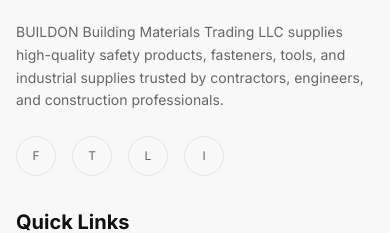
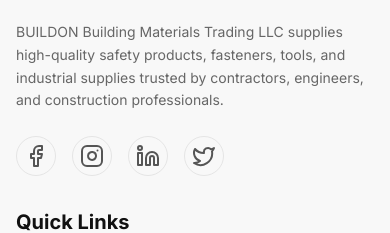
Before and after one commit to Rafnaspp/buildon, a Next.js app: page /contact in a window 390 px wide. Shown: the part 4760-4993 px from the top of the page. Built offline with nearby package versions, Linux system fonts and the light colour scheme.

Commit message:
Added banner in home , fixed the navbar layout info section ,added links to address , phone and mail in footer

```diff
--- a/src/components/Footer.tsx
+++ b/src/components/Footer.tsx
@@ -1,3 +1,4 @@
+import { Facebook, Instagram, Linkedin, Twitter } from 'lucide-react'
 import Image from 'next/image'
 import Link from 'next/link'
 
@@ -23,17 +24,30 @@
               fasteners, tools, and industrial supplies trusted by contractors, engineers,
               and construction professionals.
             </p>
-            <div className="flex space-x-4">
-              {['Facebook', 'Twitter', 'LinkedIn', 'Instagram'].map((social) => (
-                <a
-                  key={social}
-                  href="#"
-                  className="w-10 h-10 bg-section-alt border border-border rounded-full flex items-center justify-center hover:bg-primary hover:text-text-heading transition-colors"
-                >
-                  <span className="text-xs text-text-secondary hover:text-text-heading">{social[0]}</span>
-                </a>
-              ))}
+            {/* Social section */}
+            <div className='flex space-x-4'>
+              <a key = "facebook"
+              href="#"
+              className='w-10 h-10 rounded-full bg-section-alt border border-border flex items-center justify-center hover:bg-primary hover:text-text-heading transition-colors'
+              ><Facebook /></a>
+              <a key = "Instagram"
+              href="#"
+              className='w-10 h-10 rounded-full bg-section-alt border border-border flex items-center justify-center hover:bg-primary hover:text-text-heading transition-colors'
+              >
+              <Instagram /></a>
+              <a key = "LinkedIn"
+              href="#"
+              className='w-10 h-10 rounded-full bg-section-alt border border-border flex items-center justify-center hover:bg-primary hover:text-text-heading transition-colors'
+              >
+              <Linkedin /></a>
+              <a key = "twitter"
+              href="#"
+              className='w-10 h-10 rounded-full bg-section-alt border border-border flex items-center justify-center hover:bg-primary hover:text-text-heading transition-colors'
+              >
+              <Twitter /></a>
+
             </div>
+
           </div>
 
           {/* Quick Links */}
@@ -43,7 +57,7 @@
               {['About','Products','Gallery','Contact'].map((link) => (
                 <li key={link}>
                   <Link
-                    href={`#${link.toLowerCase().replace(' ', '')}`}
+                    href={`/${link.toLowerCase().replace(' ', '')}`}
                     className="text-text-secondary text-sm hover:text-primary transition-colors"
                   >
                     {link}
@@ -87,24 +101,29 @@
                   <path strokeLinecap="round" strokeLinejoin="round" strokeWidth={2} d="M17.657 16.657L13.414 20.9a1.998 1.998 0 01-2.827 0l-4.244-4.243a8 8 0 1111.314 0z" />
                   <path strokeLinecap="round" strokeLinejoin="round" strokeWidth={2} d="M15 11a3 3 0 11-6 0 3 3 0 016 0z" />
                 </svg>
-                <div>
-                  <p className="text-text-secondary text-sm">Media City</p>
-                  <p className="text-text-secondary text-sm">Al Massaned, Sharjah</p>
+                <Link href="https://www.google.com/maps?q=Media+City,AL+Massaned,Sharjah">
+                <div className='group hover:text-primary'>
+                  <p className="text-text-secondary text-sm hover:text-primary hover:drop-shadow-lg transition-colors ease-in">Media City <br></br> Al Massaned, Sharjah</p>
                 </div>
+                </Link>
               </div>
 
               <div className="flex items-center">
                 <svg className="w-5 h-5 text-primary mr-3 flex-shrink-0" fill="none" stroke="currentColor" viewBox="0 0 24 24">
                   <path strokeLinecap="round" strokeLinejoin="round" strokeWidth={2} d="M3 5a2 2 0 012-2h3.28a1 1 0 01.948.684l1.498 4.493a1 1 0 01-.502 1.21l-2.257 1.13a11.042 11.042 0 005.516 5.516l1.13-2.257a1 1 0 011.21-.502l4.493 1.498a1 1 0 01.684.949V19a2 2 0 01-2 2h-1C9.716 21 3 14.284 3 6V5z" />
                 </svg>
-                <p className="text-text-secondary text-sm">+971 56 269 6505</p>
+                <Link href="tel:+971 56 269 6505">
+                <p className="text-text-secondary text-sm  hover:text-primary hover:drop-shadow-lg transition-colors ease-in">+971 56 269 6505</p>
+                </Link>
               </div>
 
               <div className="flex items-center">
                 <svg className="w-5 h-5 text-primary mr-3 flex-shrink-0" fill="none" stroke="currentColor" viewBox="0 0 24 24">
                   <path strokeLinecap="round" strokeLinejoin="round" strokeWidth={2} d="M3 8l7.89 5.26a2 2 0 002.22 0L21 8M5 19h14a2 2 0 002-2V7a2 2 0 00-2-2H5a2 2 0 00-2 2v10a2 2 0 002 2z" />
                 </svg>
-                <p className="text-text-secondary text-sm">info@buildontradingllc.com</p>
+                <Link href="mailto:info@buildontradingllc.com">
+                <p className="text-text-secondary text-sm  hover:text-primary hover:drop-shadow-lg transition-colors ease-in">info@buildontradingllc.com</p>
+                </Link>
               </div>
             </div>
 
--- a/src/components/Hero.tsx
+++ b/src/components/Hero.tsx
@@ -65,7 +65,7 @@
   return (
     <>
       {/* Top Contact Bar Section */}
-      <section className="bg-yellow-400 backdrop-blur-sm border-b border-border">
+      {/* <section className="bg-yellow-400 backdrop-blur-sm border-b border-border">
         <div className="max-w-7xl mx-auto px-8 py-2">
           <div className="flex justify-between items-center text-sm">
             <div className="flex items-center">
@@ -96,7 +96,7 @@
             </div>
           </div>
         </div>
-      </section>
+      </section> */}
 
       {/* Navbar Section */}
       <Navbar />
--- a/src/components/Navbar.tsx
+++ b/src/components/Navbar.tsx
@@ -45,11 +45,13 @@
           </div>
 
           {/* CTA Button */}
+          <Link href="/contact">
           <div className="hidden md:block">
             <button className="bg-primary text-black px-6 py-2 rounded-md text-sm font-semibold hover:bg-yellow-400 transition-colors">
-              Start Trading
+              Get Quote
             </button>
           </div>
+          </Link>
 
           {/* Mobile menu button */}
           <div className="md:hidden">
--- a/src/components/about/journeyAbout.tsx
+++ b/src/components/about/journeyAbout.tsx
@@ -1,3 +1,5 @@
+import Link from "next/link"
+
 export default function JourneyAbout() {
   const milestones = [
     {
@@ -72,9 +74,11 @@
               Join us as we continue to grow and innovate in the global trading industry.
               Your success is our success story.
             </p>
+            <Link href="/contact">
             <button className="bg-black text-yellow-400 px-8 py-4 rounded-md text-lg font-semibold hover:bg-gray-800 transition-colors">
               Request a Quote
             </button>
+            </Link>
           </div>
         </div>
       </div>
--- a/src/components/about/servicesAbout.tsx
+++ b/src/components/about/servicesAbout.tsx
@@ -54,9 +54,8 @@
 
         {/* Services Grid */}
         <div className="grid grid-cols-1 md:grid-cols-2 lg:grid-cols-3 gap-8">
-          {services.map((service, index) => (
+          {services.map((service) => (
             <div
-              key={index}
               className="bg-white rounded-2xl p-8 shadow-lg hover:shadow-xl transition-all duration-300 group"
             >
               {/* Icon */}
--- a/src/components/about/storyAbout.tsx
+++ b/src/components/about/storyAbout.tsx
@@ -1,3 +1,4 @@
+import Link from 'next/link'
 import Image from 'next/image'
 
 export default function StoryAbout() {
@@ -63,9 +64,11 @@
               Looking for reliable construction materials, safety products,
               or industrial tools? Our team is ready to support your project.
             </p>
+            <Link href="/contact">
             <button className="bg-black text-yellow-400 px-8 py-4 rounded-md text-lg font-semibold hover:bg-gray-800 transition-colors">
               Request a Quote
             </button>
+            </Link>
           </div>
         </div>
       </div>
```
Also changed, not shown: src/components/About.tsx (+5 -4 lines), src/components/Brands.tsx (+10 -4 lines), src/components/about/aboutsec.tsx (+9 -12 lines), public/images/about/banner.jpg (added).
